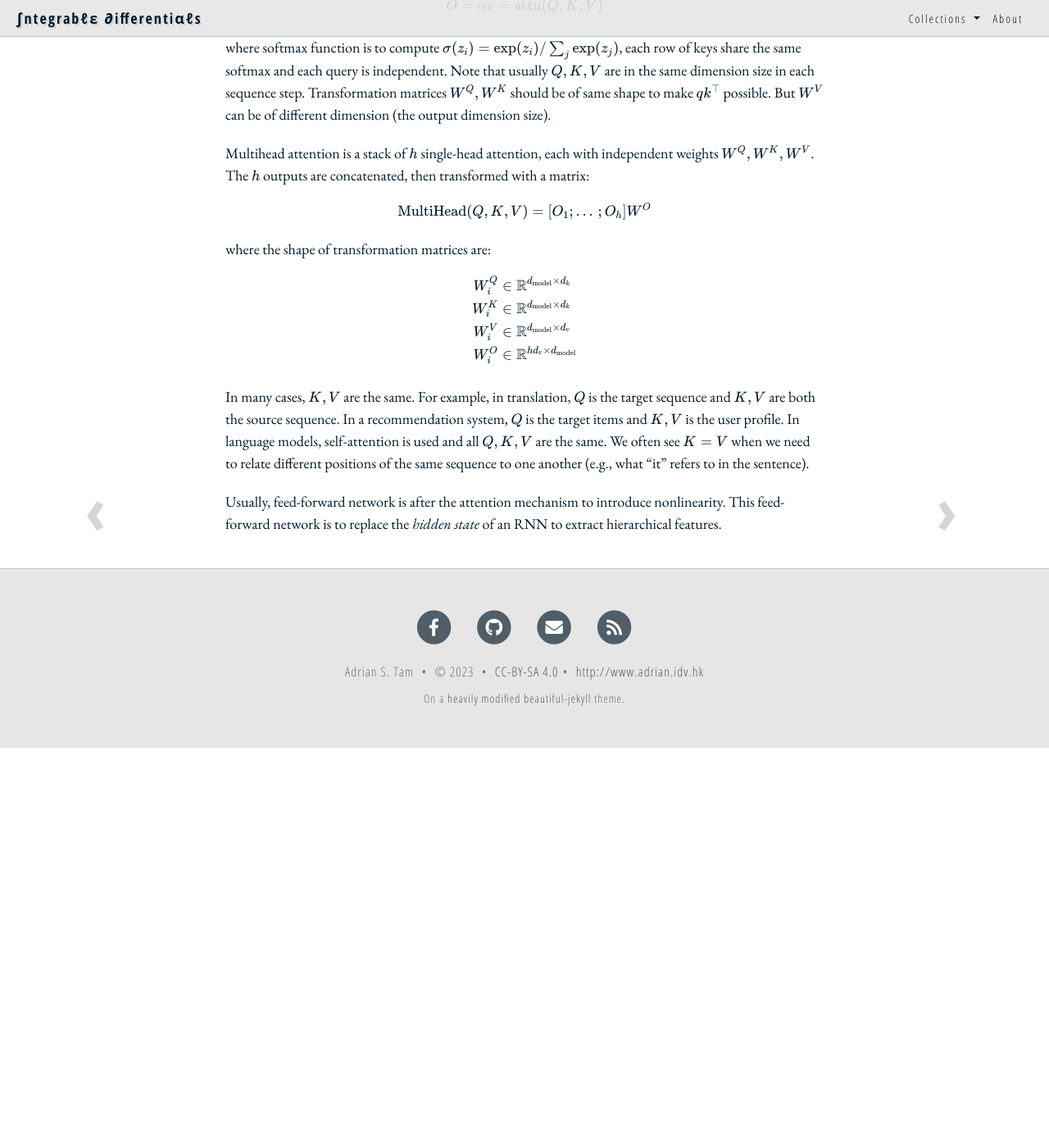
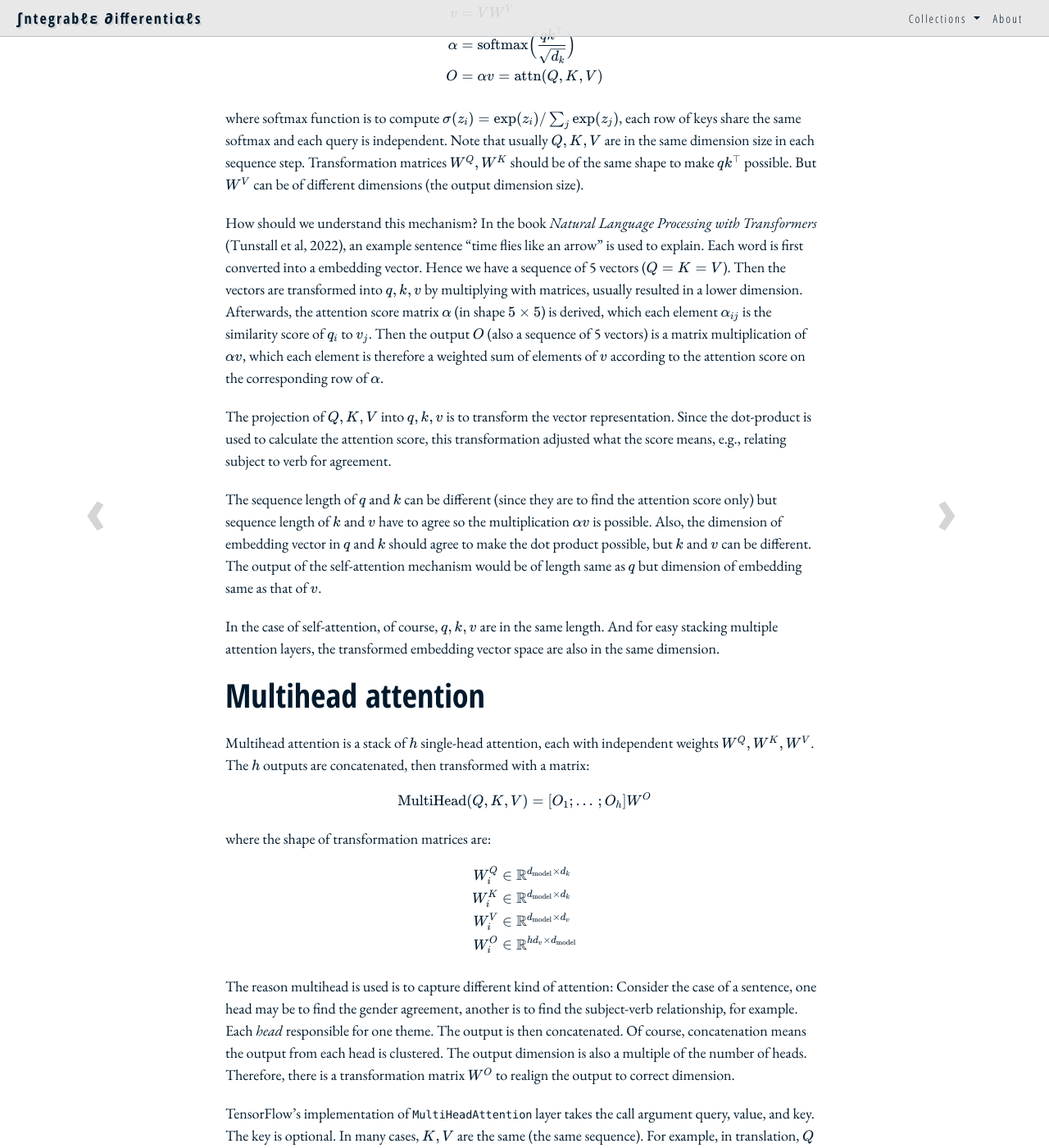
Before and after one commit to righthandabacus/righthandabacus.github.io, a Jekyll site: the page built from _posts/2023-05-21-attention.markdown, in a window 1280 px wide and 1400 px high, scrolled down 1418 px. Shown: the whole window at 82% size. Built offline with Jekyll 4.4.1, drawn with Linux system fonts in a browser that asks for light colours; nearby versions of some CDN libraries; some web fonts are replaced; comment, search, counter and statistics services are not loaded; before the commit the page ends 2330 px from its top, so only the background shows below that; some of the changed text lies outside the part shown.

Commit message:
update post

```diff
--- a/_posts/2023-05-21-attention.markdown
+++ b/_posts/2023-05-21-attention.markdown
@@ -39,14 +40,17 @@ e_{ij} &= q_i k_j^\top
 \end{aligned}
 $$
 
-The nonlinearity is moved to $f(\cdot)$ and $g(\cdot)$ and $e_{ij}$ can be
+The nonlinearity is moved to $f(\cdot)$ and $g(\cdot)$, and $e_{ij}$ can be
 computed all at once using matrix multiplication.
 
-In the Vaswani et al (2017) paper, "Attention is All You Need", single-head
+## Self-attention
+
+In the Vaswani et al (2017) paper "Attention is All You Need", single-head
 attention mechanism is an extension to the above to introduce the term, query,
-key, and value. At a high level, query sequence $Q$ and key sequence $K$ are
+key, and value. At a high level, query sequence $q$ and key sequence $k$ are
 used to compute attention score matrix $\alpha$, which is then
-matrix-multiplied with value sequence $V$ to produce the output $\alpha V$.
+matrix-multiplied with value sequence $v$ to produce the output $\alpha v$.
+The sequences $q,k,v$ are transformed sequences from the original $Q,K,V$.
 
 Precisely, $Q$ and $K$ are sequences of vectors stacked into matrix form. Then
 within the attention module, learnable matrices are multiplied with them, and
@@ -66,8 +70,38 @@ where softmax function is to compute
 $\sigma(z_i) = \exp(z_i) / \sum_j \exp(z_j)$, each row of keys share the same
 softmax and each query is independent. Note that usually $Q,K,V$ are in the same
 dimension size in each sequence step. Transformation matrices $W^Q,W^K$ should
-be of same shape to make $qk^\top$ possible. But $W^V$ can be of different
-dimension (the output dimension size).
+be of the same shape to make $qk^\top$ possible. But $W^V$ can be of different
+dimensions (the output dimension size).
+
+How should we understand this mechanism? In the book
+*Natural Language Processing with Transformers* (Tunstall et al, 2022), an
+example sentence "time flies like an arrow" is used to explain.
+Each word is first converted into a embedding vector. Hence we have a sequence
+of 5 vectors ($Q=K=V$). Then the vectors are transformed into $q,k,v$ by
+multiplying with matrices, usually resulted in a lower dimension. Afterwards,
+the attention score matrix $\alpha$ (in shape $5\times 5$) is derived, which
+each element $\alpha_{ij}$ is the similarity score of $q_i$ to $v_j$. Then the
+output $O$ (also a sequence of 5 vectors) is a matrix multiplication of $\alpha
+v$, which each element is therefore a weighted sum of elements of $v$ according
+to the attention score on the corresponding row of $\alpha$.
+
+The projection of $Q,K,V$ into $q,k,v$ is to transform the vector
+representation. Since the dot-product is used to calculate the attention score,
+this transformation adjusted what the score means, e.g., relating subject to
+verb for agreement.
+
+The sequence length of $q$ and $k$ can be different (since they are to find the
+attention score only) but sequence length of $k$ and $v$ have to agree so the
+multiplication $\alpha v$ is possible. Also, the dimension of embedding vector
+in $q$ and $k$ should agree to make the dot product possible, but $k$ and $v$
+can be different. The output of the self-attention mechanism would be of length
+same as $q$ but dimension of embedding same as that of $v$.
+
+In the case of self-attention, of course, $q,k,v$ are in the same length. And
+for easy stacking multiple attention layers, the transformed embedding vector
+space are also in the same dimension.
+
+# Multihead attention
 
 Multihead attention is a stack of $h$ single-head attention, each with
 independent weights $W^Q, W^K, W^V$. The $h$ outputs are concatenated, then
@@ -86,13 +120,23 @@ W_i^O &\in \mathbb{R}^{hd_v\times d_{\text{model}}}
 \end{aligned}
 $$
 
-In many cases, $K,V$ are the same. For example, in translation, $Q$ is the
-target sequence and $K,V$ are both the source sequence. In a recommendation
-system, $Q$ is the target items and $K,V$ is the user profile. In language
-models, self-attention is used and all $Q,K,V$ are the same. We often see $K=V$
-when we need to relate different positions of the same sequence to one another
-(e.g., what "it" refers to in the sentence).
+The reason multihead is used is to capture different kind of attention:
+Consider the case of a sentence, one head may be to find the gender agreement,
+another is to find the subject-verb relationship, for example. Each *head*
+responsible for one theme. The output is then concatenated. Of course,
+concatenation means the output from each head is clustered. The output
+dimension is also a multiple of the number of heads. Therefore, there is a
+transformation matrix $W^O$ to realign the output to correct dimension.
+
+TensorFlow's implementation of `MultiHeadAttention` layer takes the call
+argument query, value, and key. The key is optional.
+In many cases, $K,V$ are the same (the same sequence). For example, in
+translation, $Q$ is the target sequence and $K,V$ are both the source sequence.
+In a recommendation system, $Q$ is the target items and $K,V$ is the user
+profile. In language models, self-attention is used and all $Q,K,V$ are the
+same. We often see $K=V$ when we need to relate different positions of the same
+sequence to one another (e.g., what "it" refers to in the sentence).
 
 Usually, feed-forward network is after the attention mechanism to introduce
 nonlinearity. This feed-forward network is to replace the *hidden state* of an
-RNN to extract hierarchical features.
+ RNN to extract hierarchical features.
```
Also changed, not shown: other parts of _posts/2023-05-21-attention.markdown (+1 -0 lines).
